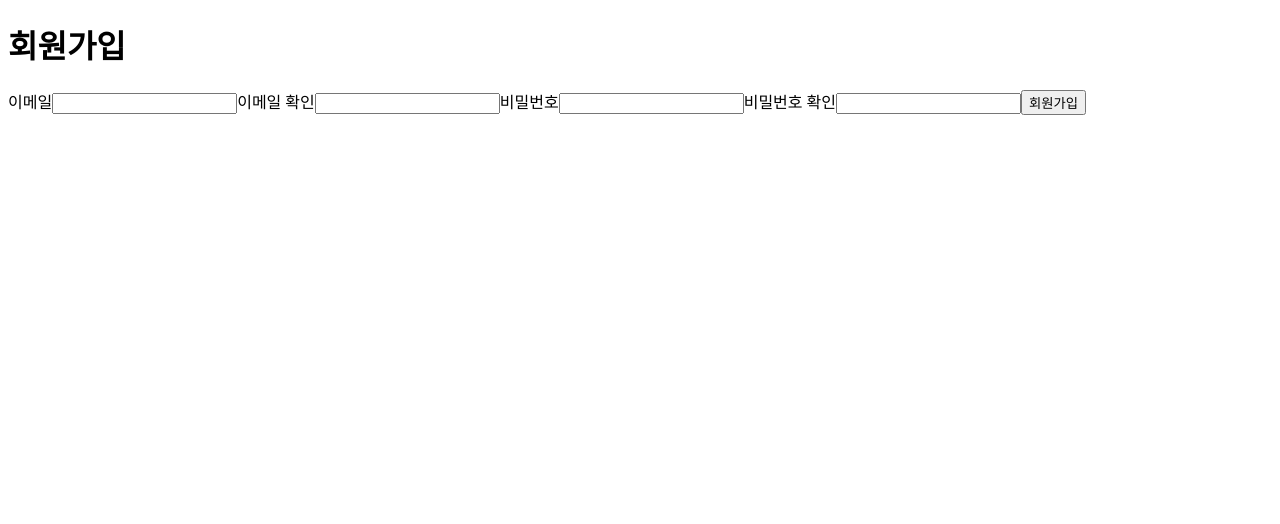
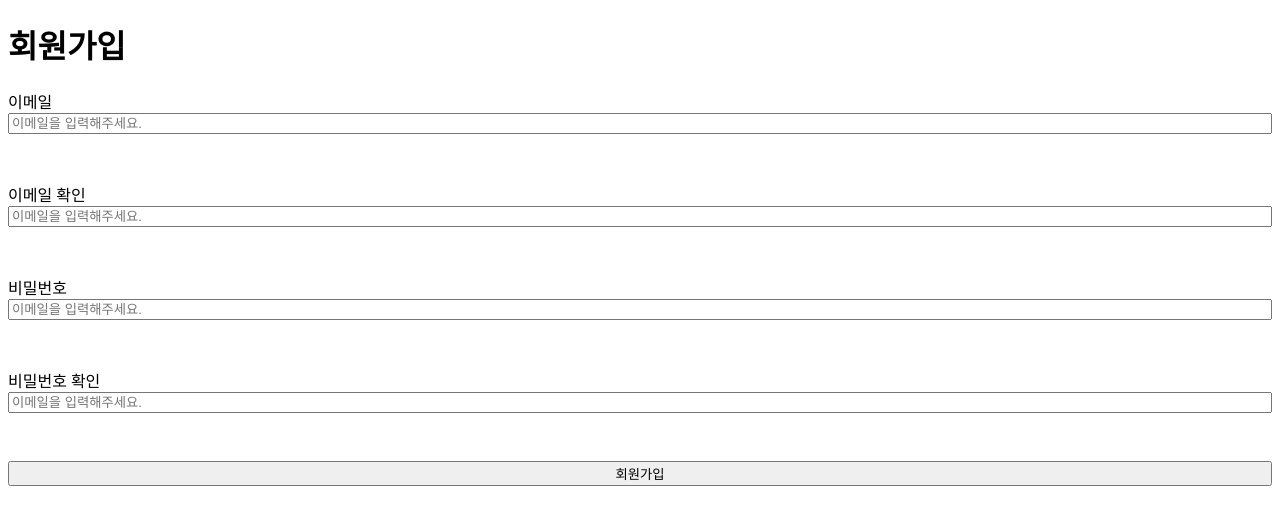
Before and after one commit to angielxx/todo-client, a React (Vite) app: page /signup in a window 1280 px wide. Shown: the top 524 px of the page. Built offline with nearby package versions, Linux system fonts and the light colour scheme.

Commit message:
Feat: 공통 UI 컴포넌트 구현 및 회원가입 페이지 구성

```diff
--- /dev/null
+++ b/src/components/Input.tsx
@@ -0,0 +1,37 @@
+import styled, { RuleSet, css } from 'styled-components';
+
+interface InputProps extends React.InputHTMLAttributes<HTMLInputElement> {
+  variant?: VariantsType;
+  inputSize?: SizeType;
+}
+
+export const Input = ({
+  variant = 'default',
+  inputSize = 'small',
+  ...rest
+}: InputProps) => {
+  return <StyledInput $variant={variant} $size={inputSize} {...rest} />;
+};
+
+const StyledInput = styled.input<{
+  $variant: VariantsType;
+  $size: SizeType;
+}>`
+  ${({ $variant }) => TYPE_VARIANTS[$variant]}
+  ${({ $size }) => SIZE_VARIANTS[$size]}
+`;
+
+type VariantsType = 'default' | 'disabled';
+
+type SizeType = 'small' | 'medium' | 'large';
+
+const TYPE_VARIANTS: { [key in VariantsType]: RuleSet } = {
+  default: css``,
+  disabled: css``,
+};
+
+const SIZE_VARIANTS: { [key in SizeType]: RuleSet } = {
+  small: css``,
+  medium: css``,
+  large: css``,
+};
--- /dev/null
+++ b/src/components/InputOfForm.tsx
@@ -0,0 +1,26 @@
+import React from 'react';
+import styled from 'styled-components';
+
+import { Input } from './Input';
+
+interface Props extends React.InputHTMLAttributes<HTMLInputElement> {
+  label: string;
+  message: string;
+}
+
+export const InputOfForm = ({ label, message, ...rest }: Props) => {
+  return (
+    <Container>
+      <Label>{label}</Label>
+      <Input {...rest} />
+      <p>{message}</p>
+    </Container>
+  );
+};
+
+const Container = styled.div`
+  display: flex;
+  flex-direction: column;
+`;
+
+const Label = styled.label``;
--- a/src/pages/SignUp.tsx
+++ b/src/pages/SignUp.tsx
@@ -1,31 +1,59 @@
+import { ChangeEvent, useState } from 'react';
+import styled from 'styled-components';
+
+import { InputOfForm } from '@/components/InputOfForm';
+import { SignupInput } from '@/types/auth';
+
 export const SignUp = () => {
+  const [inputValue, setInputValue] = useState<SignupInput>({
+    email: '',
+    email2: '',
+    password: '',
+    password2: '',
+  });
+
+  const changeInputValue = (e: ChangeEvent<HTMLInputElement>) => {
+    setInputValue((prev) => {
+      return { ...prev, [e.target.name]: e.target.value };
+    });
+  };
+
   return (
     <div>
       <h1>회원가입</h1>
-      <form>
-        <label htmlFor="">
-          이메일
-          <input type="text" name="email" id="email" required />
-        </label>
-        <label htmlFor="">
-          이메일 확인
-          <input type="text" name="confirm-email" id="confirm" required />
-        </label>
-        <label htmlFor="">
-          비밀번호
-          <input type="password" name="password" id="password" required />
-        </label>
-        <label htmlFor="">
-          비밀번호 확인
-          <input
-            type="password"
-            name="confirm-password"
-            id="confirm-password"
-            required
-          />
-        </label>
+      <Form>
+        <InputOfForm
+          label="이메일"
+          message=""
+          placeholder="이메일을 입력해주세요."
+          onChange={changeInputValue}
+        />
+        <InputOfForm
+          label="이메일 확인"
+          message=""
+          placeholder="이메일을 입력해주세요."
+          onChange={changeInputValue}
+        />
+        <InputOfForm
+          label="비밀번호"
+          message=""
+          placeholder="이메일을 입력해주세요."
+          onChange={changeInputValue}
+        />
+        <InputOfForm
+          label="비밀번호 확인"
+          message=""
+          placeholder="이메일을 입력해주세요."
+          onChange={changeInputValue}
+        />
         <input type="submit" value="회원가입" disabled={false} />
-      </form>
+      </Form>
     </div>
   );
 };
+
+const Form = styled.form`
+  display: flex;
+  flex-direction: column;
+  gap: 16px;
+`;
--- /dev/null
+++ b/src/types/auth.ts
@@ -0,0 +1,6 @@
+export type SignupInput = {
+  email: string;
+  email2: string;
+  password: string;
+  password2: string;
+};
```
